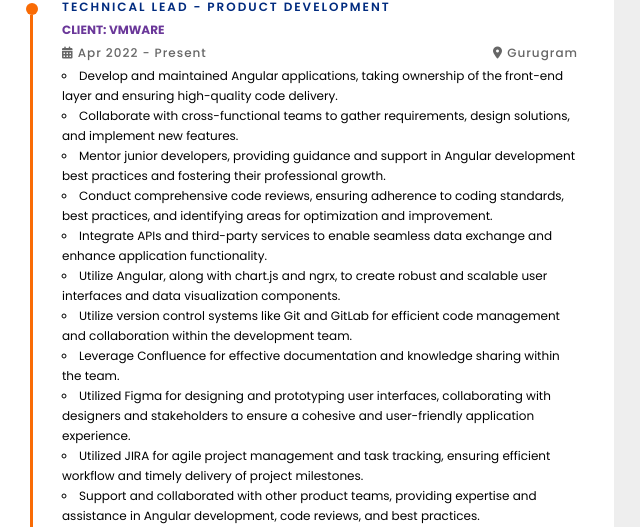
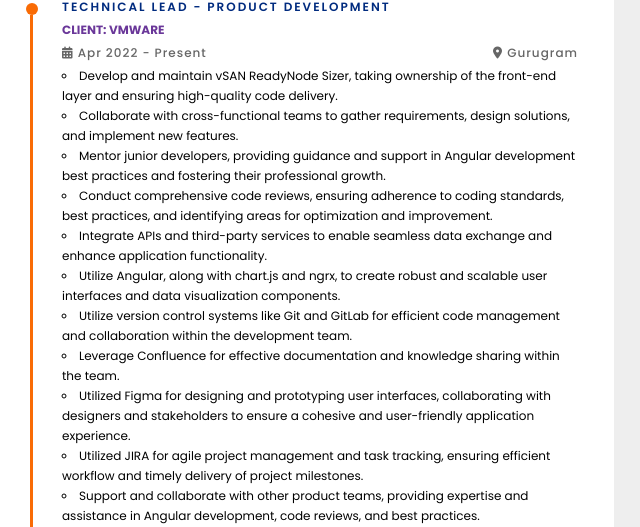
Before and after one commit to ravikant31/resume, a plain HTML site: page index.html in a window 1280 px wide. Shown: the part 425-952 px from the top of the page, 410-1050 px from the left. Drawn offline with Linux system fonts and the light colour scheme.

Commit message:
typo fix

```diff
--- a/index.html
+++ b/index.html
@@ -98,7 +98,7 @@
                   </div>
                   <div class="info_details">
                     <ul>
-                      <li>Develop and maintained Angular applications, taking ownership of the front-end layer and ensuring high-quality code delivery.</li>
+                      <li>Develop and maintain vSAN ReadyNode Sizer, taking ownership of the front-end layer and ensuring high-quality code delivery.</li>
                       <li>Collaborate with cross-functional teams to gather requirements, design solutions, and implement new features.</li>
                       <li>Mentor junior developers, providing guidance and support in Angular development best practices and fostering their professional growth.</li>
                       <li>Conduct comprehensive code reviews, ensuring adherence to coding standards, best practices, and identifying areas for optimization and improvement.</li>
@@ -108,7 +108,7 @@
                       <li>Leverage Confluence for effective documentation and knowledge sharing within the team.</li>
                       <li>Utilized Figma for designing and prototyping user interfaces, collaborating with designers and stakeholders to ensure a cohesive and user-friendly application experience.</li>
                       <li>Utilized JIRA for agile project management and task tracking, ensuring efficient workflow and timely delivery of project milestones.</li>
-                      <li>Support and collaborated with other product teams, providing expertise and assistance in Angular development, code reviews, and best practices.</li>
+                      <li>Support and collaborate with other product teams, providing expertise and assistance in Angular development, code reviews, and best practices.</li>
                       <li>Implement accessibility testing and development practices to ensure online applications meet WCAG (Web Content Accessibility Guidelines) standards, providing equal access and usability for users with disabilities.</li>
                     </ul>
                   </div>
```
